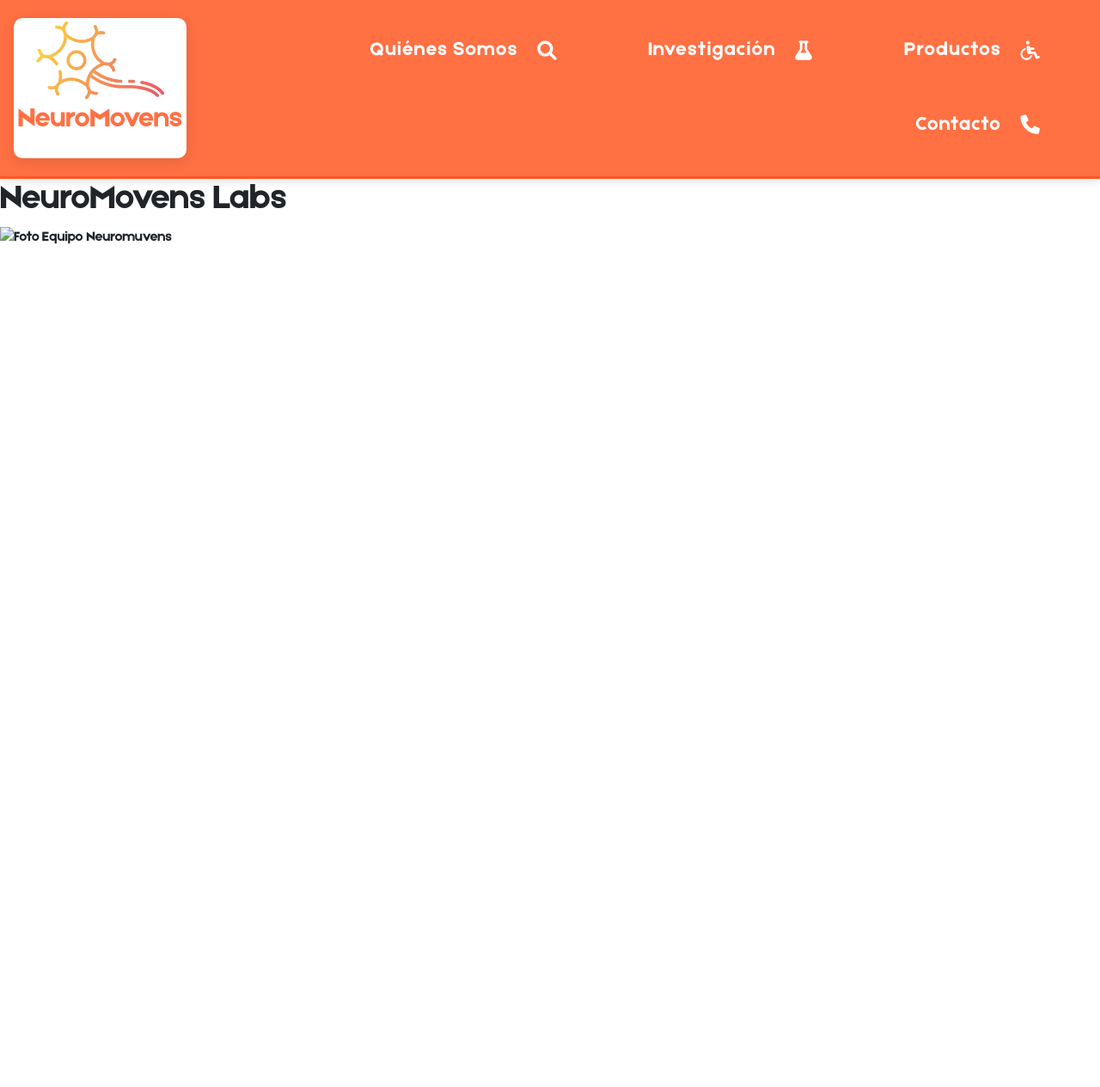
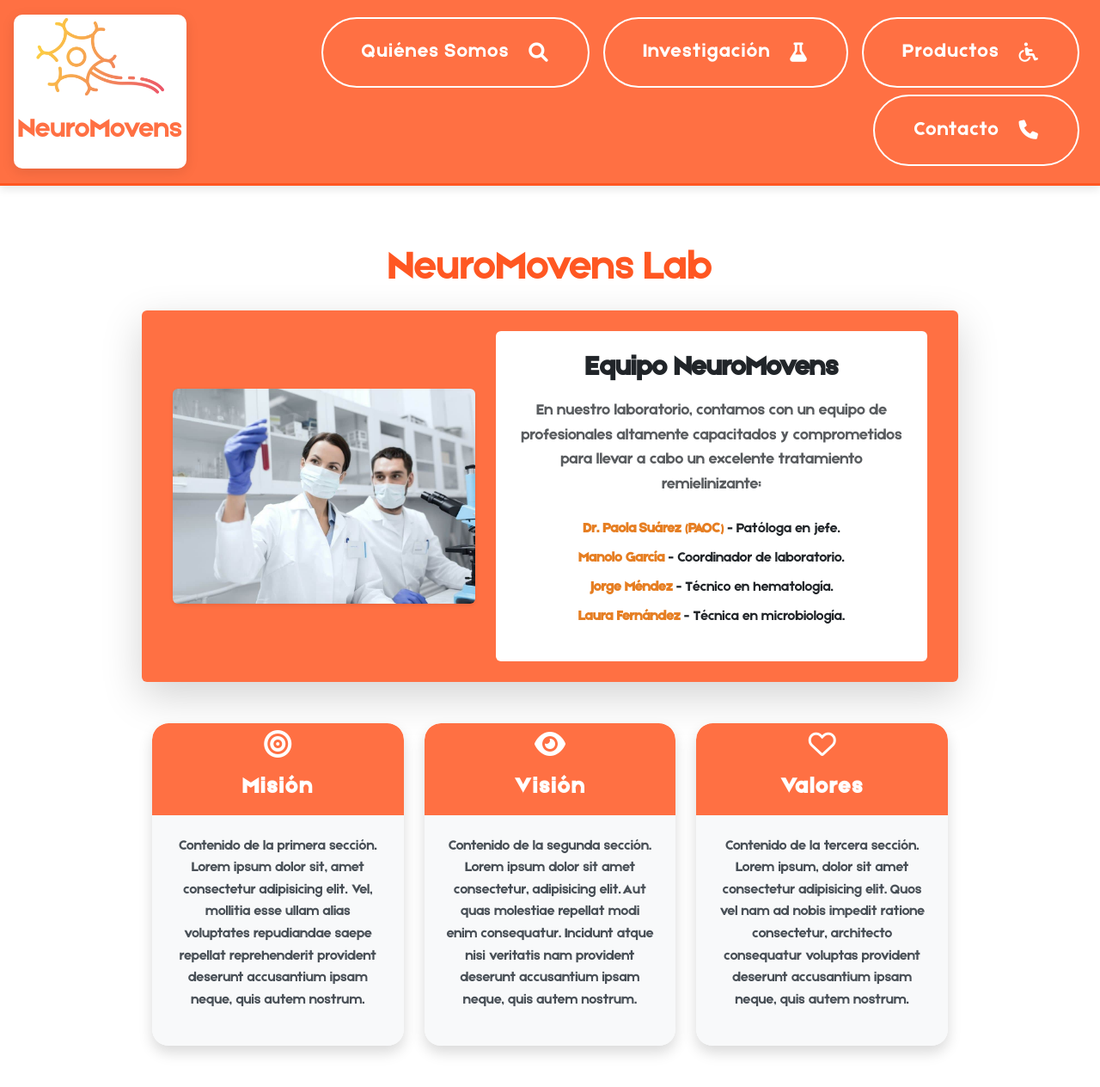
Before and after one commit to AdriRodri13/Neuromovens, a PHP site: page / in a window 1280 px wide. Shown: the whole page at 86% size. Before the commit the page ends 284 px from the top, so only its background shows below. Run offline with PHP 8.4, Linux system fonts and the light colour scheme.

Commit message:
Pagina principal

```diff
--- a/www.neuromovens.com/assets/css/style.css
+++ b/www.neuromovens.com/assets/css/style.css
@@ -40,7 +40,7 @@ header .logo:hover {
 }
 
 header .logo img:hover{
-    transform: rotate(10deg);
+    transform: rotate(5deg);
 }
 
 .logo{
@@ -66,6 +66,7 @@ nav {
 /* Navigation Links Styling */
 nav a {
     color: white;
+    border: white 2px solid;
     margin: 0 1.5em; /* Aumento el espacio entre enlaces, 24px en vez de 15px */
     padding: 1em 2em; /* Aumento el padding para más amplitud, 16px en vez de 12px y 32px en vez de 20px */
     border-radius: 2.5em; /* Bordes más redondeados, 40px en vez de 25px */
@@ -97,3 +98,120 @@ nav a:hover i {
     transform: rotate(15deg); /* Menos rotación para no exagerar */
     margin-left: 1.5em; /* Espaciado mayor al hacer hover, 24px en vez de 12px */
 }
+
+.title {
+    color: #ff5722;
+    font-size: 3em;
+    text-align: center;
+    margin: 20px;
+    transition: color 0.3s ease, transform 0.3s ease; /* Animación suave */
+}
+
+/* Cambios al hacer hover */
+.title:hover {
+    transform: scale(1.1); /* Aumenta el tamaño */
+}
+
+main {
+    margin: 0 auto;
+    text-align: center;
+}
+
+.equipo {
+    background-color: #ff7043; /* Mantener color original, pero con un toque más suave */
+    border-radius: 15px; /* Bordes redondeados más marcados */
+    box-shadow: 0 4px 12px rgba(0, 0, 0, 0.1); /* Sombra más suave */
+    transition: all 0.3s ease; /* Suavizado en los cambios */
+}
+
+.equipo:hover {
+    box-shadow: 0 6px 20px rgba(0, 0, 0, 0.15); /* Aumentar sombra al pasar el ratón */
+    transform: translateY(-5px); /* Efecto de elevación */
+}
+
+.imagen_equipo {
+    border-radius: 15px; /* Imagen con bordes redondeados */
+    box-shadow: 0 4px 12px rgba(0, 0, 0, 0.15); /* Sombra sutil */
+    transition: 0.3s;
+}
+
+.imagen_equipo:hover {
+    transform: scale(1.05);
+}
+
+#imagen_equipo {
+    transition: opacity 0.5s ease-in-out; /* Transición de opacidad */
+}
+
+
+h2 {
+    font-size: 2rem; /* Tamaño de fuente más grande y destacada */
+    color: #2c3e50; /* Color de texto más oscuro para mejor contraste */
+    font-weight: 600; /* Mayor peso en el título */
+}
+
+p.lead {
+    font-size: 1.125rem; /* Mejor tamaño de fuente para párrafos de introducción */
+    color: #7f8c8d; /* Color gris suave para el texto */
+    line-height: 1.6; /* Espaciado entre líneas */
+}
+
+ul {
+    font-size: 1rem;
+    line-height: 1.5;
+    color: #2c3e50; /* Color de texto más oscuro */
+}
+
+ul li {
+    margin-bottom: 10px;
+}
+
+ul li strong {
+    color: #e67e22; /* Resaltar los nombres con un color cálido */
+}
+
+/* Estilos generales para las tarjetas */
+.tarjeta {
+    border: none;
+    border-radius: 1.2em;
+    overflow: hidden;
+    transition: transform 0.3s ease, box-shadow 0.3s ease;
+}
+
+.card-body-1 {
+    background-color: #ff7043;
+    color: white;
+    padding: .5rem;
+    border-radius: 1.2em 1.2em 0 0;
+}
+
+.card-body-1 i {
+    font-size: 2rem;
+    color: white;
+    margin-bottom: .2rem;
+}
+
+.card-body-1 h2 {
+    font-size: 1.6rem;
+    letter-spacing: 2px;
+    font-weight: bold;
+    color: white;
+}
+
+/* Estilo para la segunda parte de la tarjeta */
+.card-body-2 {
+    background-color: #f8f9fa;
+    padding: 1.5rem;
+    color: #495057;
+}
+
+.card-body-2 p {
+    font-size: 1rem;
+    line-height: 1.6;
+}
+
+/* Efecto de hover en la tarjeta */
+.tarjeta:hover {
+    transform: translateY(-5px);
+    box-shadow: 0 10px 20px rgba(0, 0, 0, 0.1);
+}
--- /dev/null
+++ b/www.neuromovens.com/assets/js/script.js
@@ -0,0 +1,29 @@
+let contador = 1;
+
+function cambiarImagen() {
+    let imagen = document.getElementById('imagen_equipo');
+    let imagenes = [
+        'assets/images/imagen_personal.jpg',
+        'assets/images/imagen_personal2.jpg',
+        'assets/images/imagen_personal3.jpg',
+        'assets/images/imagen_personal4.jpg'
+    ];
+
+    setInterval(function () {
+        imagen.style.opacity = 0;
+
+
+        setTimeout(function () {
+            imagen.src = imagenes[contador];
+            imagen.style.opacity = 1;
+
+
+            contador++;
+            if (contador === imagenes.length) {
+                contador = 0;
+            }
+        }, 500);
+    }, 4000);
+}
+
+cambiarImagen();
--- a/www.neuromovens.com/index.html
+++ b/www.neuromovens.com/index.html
@@ -16,44 +16,106 @@
 <body>
     <header class="container-fluid d-flex flex-column flex-md-row justify-content-between align-items-center p-3">
         <div class="logo d-flex flex-column align-items-center">
-            <img src="assets/images/neuronaBuena.png" alt="Logo Neuromuvens" class="mb-3 mb-md-0">
+            <img src="assets/images/neuronaBuena.png" alt="Logo Neuromuvens" class="mb-3 mb-md">
             <p class="texto_logo">NeuroMovens</p>
         </div>
 
 
         <!-- Navegación alineada a la derecha -->
-        <nav class="d-flex flex-column justify-content-end flex-sm-row w-100 flex-wrap">
-            <a href="#" class="d-flex align-items-center justify-content-center mx-2 my-1">Quiénes Somos<i
+        <nav class="d-flex flex-column justify-content-end flex-sm-row w-100 flex-wrap mt-3 mt-sm-0">
+            <a href="#" class="d-flex align-items-center justify-content-center mx-2 my-1 ">Quiénes Somos<i
                     class="fa-solid fa-magnifying-glass"></i></a>
-            <a href="#" class="d-flex align-items-center justify-content-center mx-2 my-1">Investigación<i class="fa-solid fa-flask"></i></a>
-            <a href="#" class="d-flex align-items-center justify-content-center mx-2 my-1">Productos<i class="fa-solid fa-wheelchair"></i></a>
-            <a href="#" class="d-flex align-items-center justify-content-center mx-2 my-1">Contacto<i class="fa-solid fa-phone"></i></a>
+            <a href="#" class="d-flex align-items-center justify-content-center mx-2 my-1">Investigación<i
+                    class="fa-solid fa-flask"></i></a>
+            <a href="#" class="d-flex align-items-center justify-content-center mx-2 my-1">Productos<i
+                    class="fa-solid fa-wheelchair"></i></a>
+            <a href="#" class="d-flex align-items-center justify-content-center mx-2 my-1">Contacto<i
+                    class="fa-solid fa-phone"></i></a>
         </nav>
     </header>
-    <main>
-        <h1>NeuroMovens Labs</h1>
-        <section>
-            <img src="#" alt="Foto Equipo Neuromuvens">
-            <p></p>
-        </section>
-        <section>
-            <div>
-                <i></i>
-                <h2></h2>
-                <p></p>
-            </div>
-            <div>
-                <i></i>
-                <h2></h2>
-                <p></p>
-            </div>
-            <div>
-                <i></i>
-                <h2></h2>
-                <p></p>
+    <main class="container py-5">
+        <h1 class="title">NeuroMovens Lab</h1>
+
+        <!-- Sección de equipo -->
+        <section class="row justify-content-center mb-5">
+            <div class="col-12 col-md-10">
+                <div class="row align-items-center p-4 rounded shadow-lg equipo">
+                    <!-- Imagen a la izquierda en pantallas grandes -->
+                    <div class="col-md-5 mb-4 mb-md-0">
+                        <img src="assets/images/imagen_personal.jpg" alt="Foto Equipo Neuromuvens"
+                            class="img-fluid rounded shadow-sm imagen_equipo" id="imagen_equipo">
+                    </div>
+                    <!-- Texto a la derecha en pantallas grandes, ocupa el 80% en pantallas medianas y el 100% en móviles -->
+                    <div class="col-12 col-md-7">
+                        <div class="p-4 bg-white rounded">
+                            <h2 class="mb-3 text-dark font-weight-bold">Equipo NeuroMovens</h2>
+                            <p class="lead text-muted mb-4">
+                                En nuestro laboratorio, contamos con un equipo de profesionales altamente capacitados y
+                                comprometidos para llevar a cabo un excelente tratamiento remielinizante:
+                            </p>
+                            <ul class="list-unstyled text-dark">
+                                <li><strong>Dr. Paola Suárez (PAOC)</strong> - Patóloga en jefe.</li>
+                                <li><strong>Manolo García</strong> - Coordinador de laboratorio.</li>
+                                <li><strong>Jorge Méndez</strong> - Técnico en hematología.</li>
+                                <li><strong>Laura Fernández</strong> - Técnica en microbiología.</li>
+                            </ul>
+                        </div>
+                    </div>
+                </div>
             </div>
         </section>
+
+        <!-- Sección de tarjetas -->
+        <section class="row justify-content-center">
+            <div class="col-12 col-md-10">
+                <!-- Tarjetas dispuestas en fila en pantallas medianas y grandes -->
+                <div class="row g-4">
+                    <!-- Tarjeta 1 -->
+                    <div class="col-12 col-md-4">
+                        <div class="card text-center tarjeta shadow">
+                            <div class="card-body card-body-1">
+                                <i class="fa-solid fa-bullseye fa-2x"></i>
+                                <h2 class="mt-3">Misión</h2>
+                            </div>
+                            <div class="card-body card-body-2">
+                                <p>Contenido de la primera sección. Lorem ipsum dolor sit, amet consectetur adipisicing elit. Vel, mollitia esse ullam alias voluptates repudiandae saepe repellat reprehenderit provident deserunt accusantium ipsam neque, quis autem nostrum.</p>
+                            </div>
+                        </div>
+                    </div>
+                    <!-- Tarjeta 2 -->
+                    <div class="col-12 col-md-4">
+                        <div class="card text-center tarjeta shadow">
+                            <div class="card-body card-body-1">
+                                <i class="fa-solid fa-eye fa-2x"></i>
+                                <h2 class="mt-3">Visión</h2>
+                            </div>
+                            <div class="card-body card-body-2">
+                                <p>Contenido de la segunda sección. Lorem ipsum dolor sit amet consectetur, adipisicing elit. Aut quas molestiae repellat modi enim consequatur. Incidunt atque nisi veritatis nam provident deserunt accusantium ipsam neque, quis autem nostrum.</p>
+                            </div>
+                        </div>
+                    </div>
+                    <!-- Tarjeta 3 -->
+                    <div class="col-12 col-md-4">
+                        <div class="card text-center tarjeta shadow">
+                            <div class="card-body card-body-1">
+                                <i class="fa-regular fa-heart fa-2x"></i>
+                                <h2 class="mt-3">Valores</h2>
+                            </div>
+                            <div class="card-body card-body-2">
+                                <p>Contenido de la tercera sección. Lorem ipsum, dolor sit amet consectetur adipisicing elit. Quos vel nam ad nobis impedit ratione consectetur, architecto consequatur voluptas provident deserunt accusantium ipsam neque, quis autem nostrum.</p>
+                            </div>
+                        </div>
+                    </div>
+                </div>
+            </div>
+        </section>
+
+
+
     </main>
+
+
+
     <footer>
         <div>
             <a href=""></a>
@@ -67,6 +129,7 @@
         </div>
     </footer>
     <script src="https://cdn.jsdelivr.net/npm/bootstrap@5.3.0/dist/js/bootstrap.bundle.min.js"></script>
+    <script src="assets/js/script.js"></script>
 </body>
 
 </html>
```
Also changed, not shown: www.neuromovens.com/assets/images/imagen_personal.jpg (added), www.neuromovens.com/assets/images/imagen_personal2.jpg (added), www.neuromovens.com/assets/images/imagen_personal3.jpg (added), www.neuromovens.com/assets/images/imagen_personal4.jpg (added).
